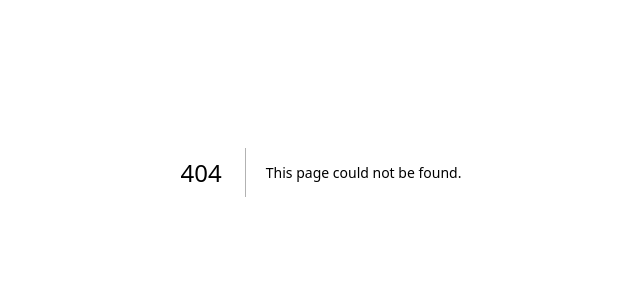
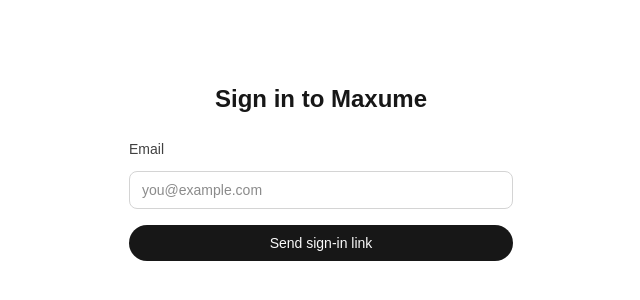
Before and after one commit to v-par23/maxume, a Next.js app in the folder apps/web/: page /login in a window 1280 px wide. Before the commit this address had no page. Shown: the part 228-528 px from the top of the page, without its empty margins (319-959 px from the left). Built offline with nearby package versions, Linux system fonts and the light colour scheme.

Commit message:
feat: add magic-link auth and session-refresh proxy
Email OTP sign-in, the /auth/callback code exchange, and a
proxy.ts (Next 16's renamed middleware) that refreshes the
Supabase session cookie and gates /dashboard for signed-out users.

```diff
--- /dev/null
+++ b/apps/web/app/auth/callback/route.ts
@@ -0,0 +1,13 @@
+import { NextResponse, type NextRequest } from "next/server"
+import { getServerSupabaseClient } from "@/lib/supabase/server"
+
+export async function GET(request: NextRequest) {
+  const code = request.nextUrl.searchParams.get("code")
+
+  if (code) {
+    const supabase = await getServerSupabaseClient()
+    await supabase.auth.exchangeCodeForSession(code)
+  }
+
+  return NextResponse.redirect(new URL("/dashboard", request.url))
+}
--- /dev/null
+++ b/apps/web/app/login/login-form.tsx
@@ -0,0 +1,64 @@
+"use client"
+
+import { useState, type FormEvent } from "react"
+import { createBrowserSupabaseClient } from "@/lib/supabase/client"
+
+export function LoginForm() {
+  const [email, setEmail] = useState("")
+  const [status, setStatus] = useState<"idle" | "sending" | "sent" | "error">("idle")
+  const [error, setError] = useState<string | null>(null)
+
+  async function handleSubmit(e: FormEvent) {
+    e.preventDefault()
+    setStatus("sending")
+    setError(null)
+
+    const supabase = createBrowserSupabaseClient()
+    const { error: otpError } = await supabase.auth.signInWithOtp({
+      email,
+      options: {
+        emailRedirectTo: `${window.location.origin}/auth/callback`,
+      },
+    })
+
+    if (otpError) {
+      setStatus("error")
+      setError(otpError.message)
+      return
+    }
+    setStatus("sent")
+  }
+
+  if (status === "sent") {
+    return (
+      <p className="text-sm text-neutral-600 dark:text-neutral-400">
+        Check <span className="font-medium">{email}</span> for a sign-in link.
+      </p>
+    )
+  }
+
+  return (
+    <form onSubmit={handleSubmit} className="flex w-full max-w-sm flex-col gap-3">
+      <label htmlFor="email" className="text-sm font-medium text-neutral-700 dark:text-neutral-300">
+        Email
+      </label>
+      <input
+        id="email"
+        type="email"
+        required
+        value={email}
+        onChange={(e) => setEmail(e.target.value)}
+        placeholder="you@example.com"
+        className="rounded-lg border border-neutral-300 px-3 py-2 text-sm outline-none focus:border-neutral-900 dark:border-neutral-700 dark:bg-neutral-900 dark:focus:border-neutral-50"
+      />
+      <button
+        type="submit"
+        disabled={status === "sending"}
+        className="mt-1 rounded-full bg-neutral-900 px-4 py-2 text-sm font-medium text-neutral-50 transition hover:bg-neutral-700 disabled:opacity-50 dark:bg-neutral-50 dark:text-neutral-900 dark:hover:bg-neutral-200"
+      >
+        {status === "sending" ? "Sending link…" : "Send sign-in link"}
+      </button>
+      {error && <p className="text-sm text-red-600 dark:text-red-400">{error}</p>}
+    </form>
+  )
+}
--- /dev/null
+++ b/apps/web/app/login/page.tsx
@@ -0,0 +1,12 @@
+import { LoginForm } from "./login-form"
+
+export default function LoginPage() {
+  return (
+    <main className="flex flex-1 flex-col items-center justify-center gap-6 px-6 py-24">
+      <h1 className="text-2xl font-semibold text-neutral-900 dark:text-neutral-50">
+        Sign in to Maxume
+      </h1>
+      <LoginForm />
+    </main>
+  )
+}
--- /dev/null
+++ b/apps/web/lib/actions/auth.ts
@@ -0,0 +1,10 @@
+"use server"
+
+import { redirect } from "next/navigation"
+import { getServerSupabaseClient } from "@/lib/supabase/server"
+
+export async function signOut() {
+  const supabase = await getServerSupabaseClient()
+  await supabase.auth.signOut()
+  redirect("/login")
+}
--- /dev/null
+++ b/apps/web/lib/supabase/client.ts
@@ -0,0 +1 @@
+export { createBrowserSupabaseClient } from "@maxume/db"
--- /dev/null
+++ b/apps/web/lib/supabase/server.ts
@@ -0,0 +1,20 @@
+import { cookies } from "next/headers"
+import { createServerSupabaseClient } from "@maxume/db"
+
+/** Use inside Server Components, Route Handlers, and Server Actions. */
+export async function getServerSupabaseClient() {
+  const cookieStore = await cookies()
+  return createServerSupabaseClient({
+    getAll: () => cookieStore.getAll(),
+    setAll: (cookiesToSet) => {
+      try {
+        for (const { name, value, options } of cookiesToSet) {
+          cookieStore.set(name, value, options)
+        }
+      } catch {
+        // Called from a Server Component — a middleware/proxy refreshing the
+        // session handles cookie writes in that case, so this is safe to ignore.
+      }
+    },
+  })
+}
--- /dev/null
+++ b/apps/web/proxy.ts
@@ -0,0 +1,47 @@
+import { createServerClient } from "@supabase/ssr"
+import { NextResponse, type NextRequest } from "next/server"
+
+// Next.js 16 renamed `middleware.ts` to `proxy.ts` (same network-boundary role).
+// This refreshes the Supabase session cookie on every request and gates the
+// dashboard behind auth — the standard @supabase/ssr proxy/middleware pattern.
+export async function proxy(request: NextRequest) {
+  let response = NextResponse.next({ request })
+
+  const supabase = createServerClient(
+    process.env.NEXT_PUBLIC_SUPABASE_URL!,
+    process.env.NEXT_PUBLIC_SUPABASE_ANON_KEY!,
+    {
+      cookies: {
+        getAll: () => request.cookies.getAll(),
+        setAll: (cookiesToSet) => {
+          for (const { name, value } of cookiesToSet) {
+            request.cookies.set(name, value)
+          }
+          response = NextResponse.next({ request })
+          for (const { name, value, options } of cookiesToSet) {
+            response.cookies.set(name, value, options)
+          }
+        },
+      },
+    }
+  )
+
+  const {
+    data: { user },
+  } = await supabase.auth.getUser()
+
+  const isDashboardRoute = request.nextUrl.pathname.startsWith("/dashboard")
+
+  if (!user && isDashboardRoute) {
+    const redirectUrl = new URL("/login", request.url)
+    return NextResponse.redirect(redirectUrl)
+  }
+
+  return response
+}
+
+export const config = {
+  matcher: [
+    "/((?!_next/static|_next/image|favicon.ico|u/|api/|.*\\.(?:svg|png|jpg|jpeg|gif|webp)$).*)",
+  ],
+}
```
